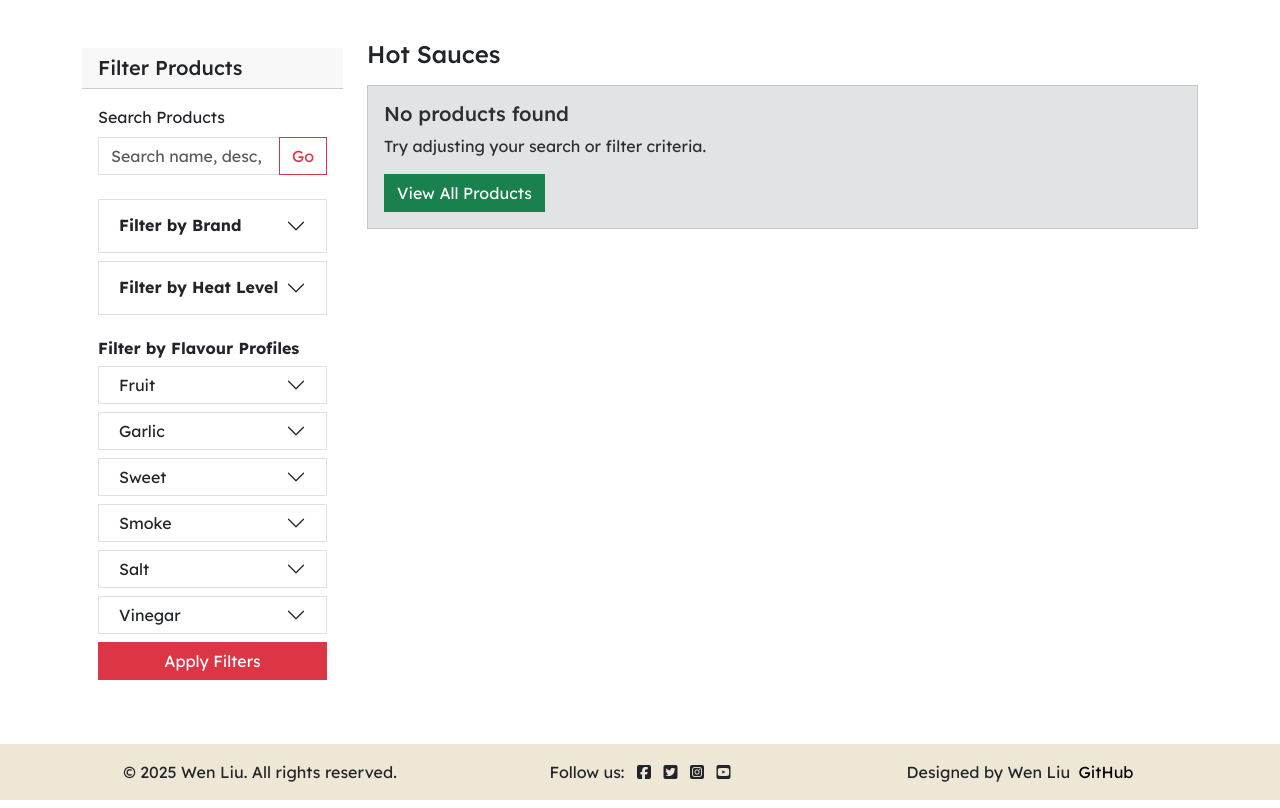
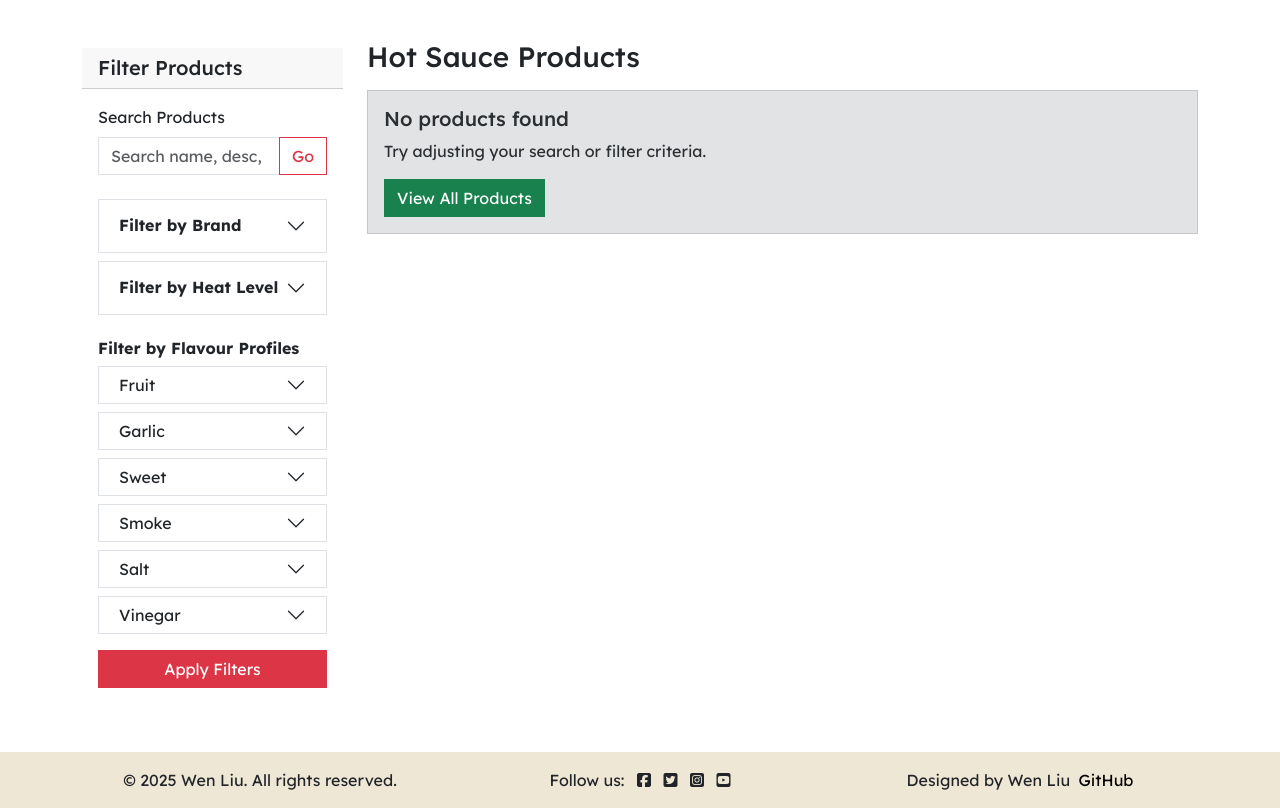
Before and after one commit to wen-l-liu/HotSpot, a Django app: page /products/ in a window 1280 px wide. Shown: the part 56-864 px from the top of the page. Run offline with Django 4.2, Linux system fonts and the light colour scheme; data that the repository does not hold is empty; some libraries are stand-ins or nearby versions; some web fonts are replaced.

Commit message:
Enhance semantic structure in product list template; update headings and fieldset elements for improved accessibility

```diff
--- a/products/templates/products/products_list.html
+++ b/products/templates/products/products_list.html
@@ -12,7 +12,7 @@
         <div class="col-lg-3 col-md-4 my-4">
             <div class="card rounded-0">
                 <div class="card-header rounded-0">
-                    <h5 class="mb-0">Filter Products</h5>
+                    <h2 class="mb-0 h5">Filter Products</h2>
                 </div>
                 <div class="card-body rounded-0">
 
@@ -28,7 +28,8 @@
                         </div>
 
                         <!-- Filter by Brand (Dropdown/Accordion) -->
-                        <div class="mb-2">
+                        <fieldset class="mb-2">
+                            <legend class="visually-hidden">Filter by Brand</legend>
                             <div class="accordion rounded-0" id="brandAccordion">
                                 <div class="accordion-item rounded-0">
                                     <h2 class="accordion-header" id="brandHeading">
@@ -62,10 +63,11 @@
                                     </div>
                                 </div>
                             </div>
-                        </div>
+                        </fieldset>
 
                         <!-- Filter by Heat Level (Dropdown/Accordion) -->
-                        <div class="mb-2">
+                        <fieldset class="mb-2">
+                            <legend class="visually-hidden">Filter by Heat Level</legend>
                             <div class="accordion rounded-0" id="heatAccordion">
                                 <div class="accordion-item rounded-0">
                                     <h2 class="accordion-header" id="heatHeading">
@@ -98,17 +100,17 @@
                                     </div>
                                 </div>
                             </div>
-                        </div>
+                        </fieldset>
 
                         <!-- Filter by Flavour Profiles -->
-                        <div class="mb-2 mt-4">
-                            <h6 class="fw-bold">Filter by Flavour Profiles</h6>
+                        <fieldset class="mb-2 mt-4">
+                            <legend class="fw-bold h6">Filter by Flavour Profiles</legend>
                             <div id="flavourAccordion">
                                 {% for flavour in flavour_options %}
                                 {% with selected_flavour=selected_flavours|dict_get:flavour.name %}
                                 <div class="accordion mb-2 rounded-0" id="accordion-{{ flavour.name }}">
                                     <div class="accordion-item rounded-0">
-                                        <h2 class="accordion-header" id="{{ flavour.name }}Heading">
+                                        <h3 class="accordion-header h2" id="{{ flavour.name }}Heading">
                                             <button
                                                 class="accordion-button rounded-0 {% if not selected_flavour %}collapsed{% endif %} py-2"
                                                 type="button" data-bs-toggle="collapse"
@@ -117,7 +119,7 @@
                                                 aria-controls="{{ flavour.name }}Collapse">
                                                 {{ flavour.display }}
                                             </button>
-                                        </h2>
+                                        </h3>
                                         <div id="{{ flavour.name }}Collapse"
                                             class="accordion-collapse collapse {% if selected_flavour %}show{% endif %}"
                                             aria-labelledby="{{ flavour.name }}Heading">
@@ -145,7 +147,7 @@
                                 {% endwith %}
                                 {% endfor %}
                             </div>
-                        </div>
+                        </fieldset>
 
                         <!-- Clear Filters -->
                         {% if request.GET.search or request.GET.brand or request.GET.heat or request.GET.fruit or request.GET.garlic or request.GET.sweet or request.GET.smoke or request.GET.salt or request.GET.vinegar %}
@@ -170,11 +172,11 @@
 
             <!-- Results Info -->
             <div class="mb-3">
-                <h4>Hot Sauces
+                <div><h1 class="h3">Hot Sauce Products</h1>
                     {% if request.GET.search or request.GET.brand or request.GET.heat or request.GET.fruit or request.GET.garlic or request.GET.sweet or request.GET.smoke or request.GET.salt or request.GET.vinegar %}
                     <small class="text-muted">({{ product_list|length }} result{{ product_list|length|pluralize }})</small>
                     {% endif %}
-                </h4>
+                </div>
                 {% if request.GET.search %}
                 <p class="text-muted">Showing results for "<strong>{{ request.GET.search }}</strong>"</p>
                 {% endif %}
@@ -194,7 +196,7 @@
                                     <img class="card-img-top" src="{{ product.image.url }}" alt="{{ product.name }}">
                                     {% endif %}
                                 </div>
-                                <h3 class="card-text h5 mt-2">{{ product.name }}</h3>
+                                <h2 class="card-text h5 mt-2">{{ product.name }}</h2>
                                 <p class="card-text">£{{ product.price }}</p>
                             </a>
                             {% if product.rating %}
```
Also changed, not shown: README.md, 1 other file.
